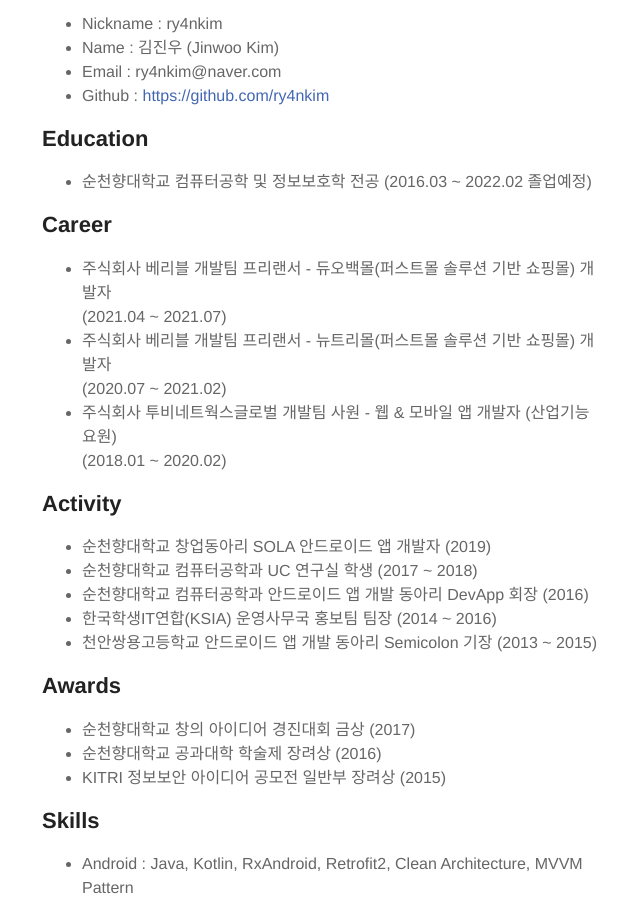
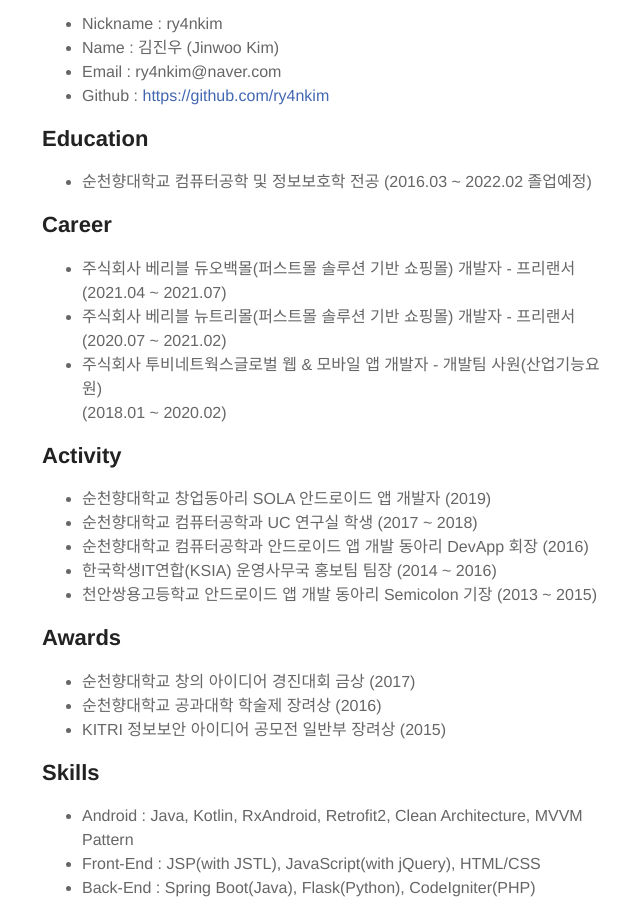
Before and after one commit to ry4nkim/ry4nkim.github.io, a Jekyll site: the page built from about.md, in a window 1280 px wide and 900 px high, scrolled down 537 px. Shown: the whole window, without its empty margins (318-958 px from the left). Built offline with Jekyll 4.4.1, drawn with Linux system fonts in a browser that asks for light colours.

Commit message:
Update about.md

```diff
--- a/about.md
+++ b/about.md
@@ -18,9 +18,9 @@
 
 <h2>Career</h2>
 <ul>
-  <li>주식회사 베리블 개발팀 프리랜서 - 듀오백몰(퍼스트몰 솔루션 기반 쇼핑몰) 개발자<br/>(2021.04 ~ 2021.07)</li>
-  <li>주식회사 베리블 개발팀 프리랜서 - 뉴트리몰(퍼스트몰 솔루션 기반 쇼핑몰) 개발자<br/>(2020.07 ~ 2021.02)</li>
-  <li>주식회사 투비네트웍스글로벌 개발팀 사원 - 웹 & 모바일 앱 개발자 (산업기능요원)<br/>(2018.01 ~ 2020.02)</li>
+  <li>주식회사 베리블 듀오백몰(퍼스트몰 솔루션 기반 쇼핑몰) 개발자 - 프리랜서<br/>(2021.04 ~ 2021.07)</li>
+  <li>주식회사 베리블 뉴트리몰(퍼스트몰 솔루션 기반 쇼핑몰) 개발자 - 프리랜서<br/>(2020.07 ~ 2021.02)</li>
+  <li>주식회사 투비네트웍스글로벌 웹 & 모바일 앱 개발자 - 개발팀 사원(산업기능요원)<br/>(2018.01 ~ 2020.02)</li>
 </ul>
 
 <h2>Activity</h2>
```
